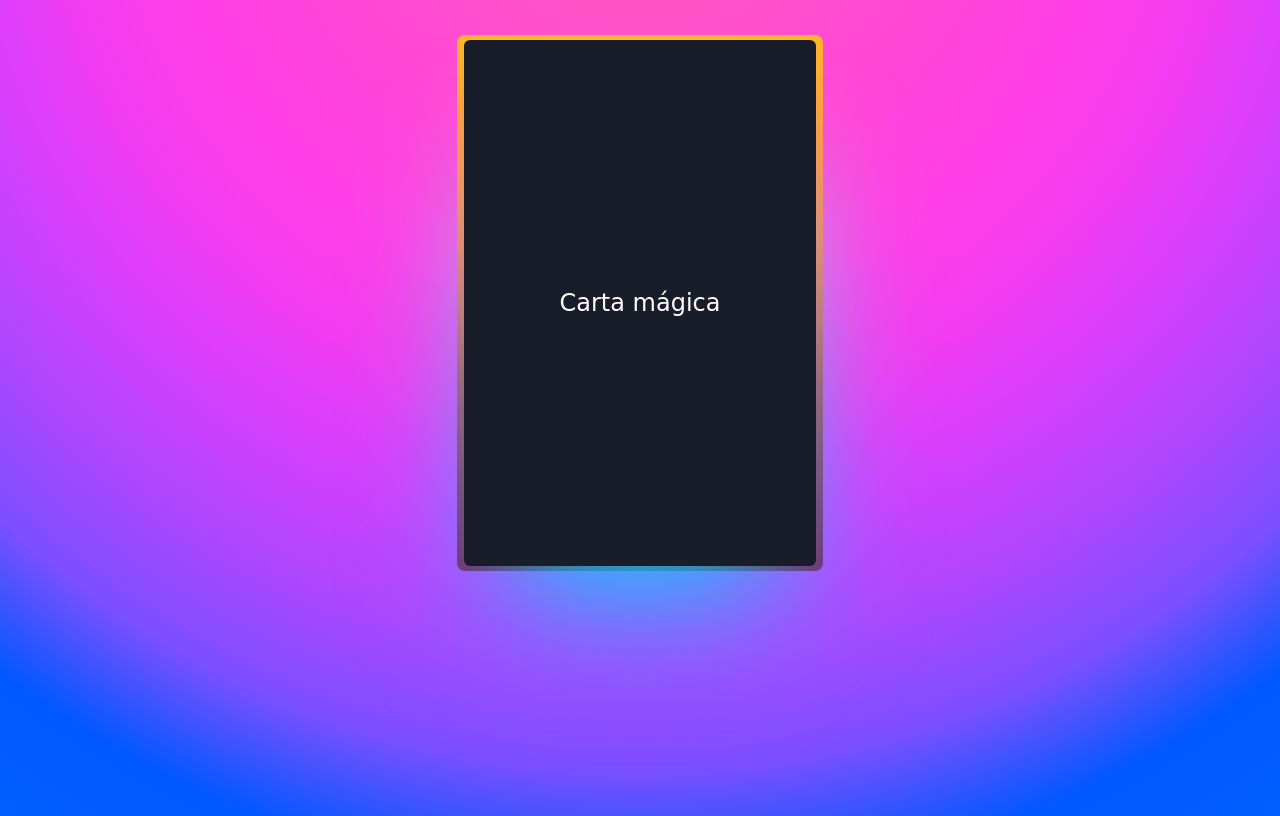
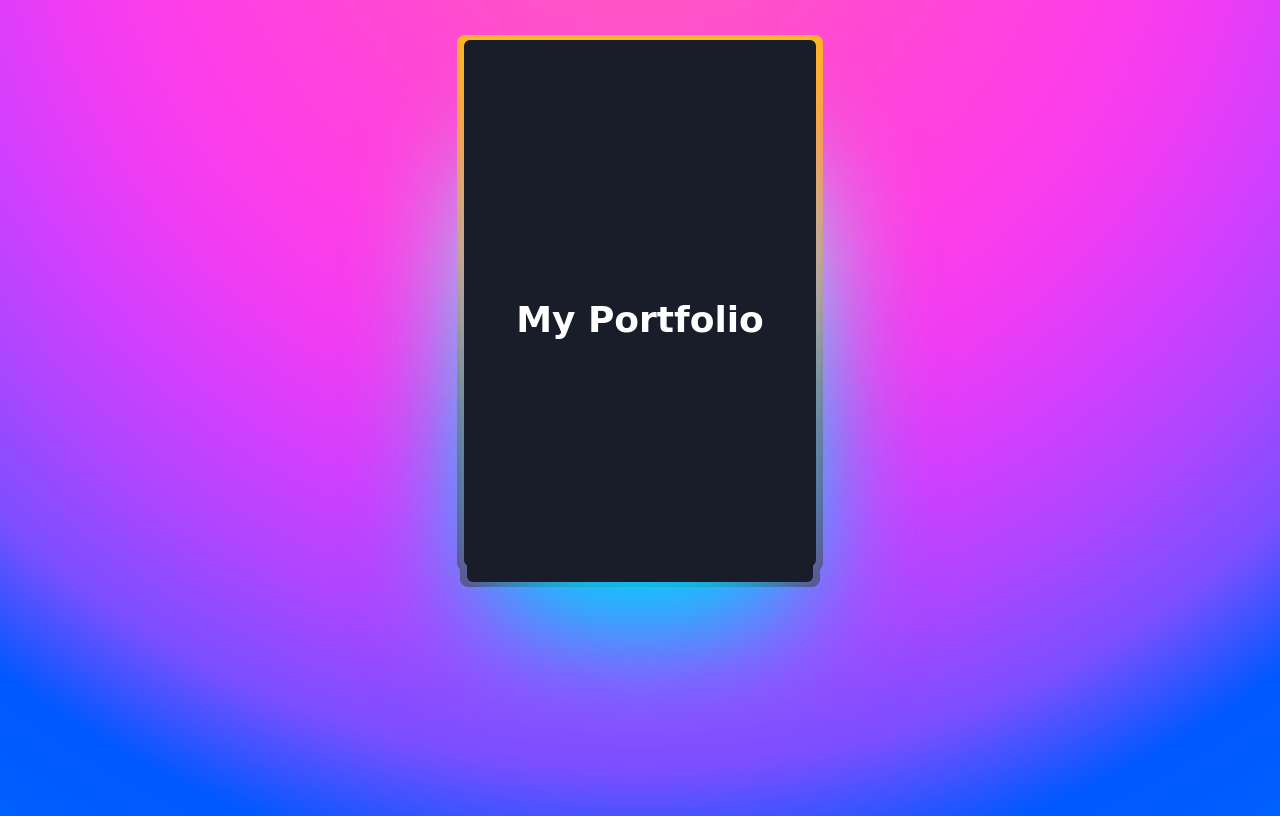
Before and after one commit to martinmorondo/Magic-card, a plain HTML site: page index.html in a window 1280 px wide. Drawn offline with Linux system fonts and the light colour scheme.

Commit message:
Update index.html

```diff
--- a/index.html
+++ b/index.html
@@ -9,7 +9,9 @@
 </head>
 <body>
     <div class = "card">
-        Carta mágica
+       <a href="https://martinmorondo.github.io/" target="_blank" class = "card">
+       My Portfolio
+    </a>
     </div>
 </body>
 </html>
```
